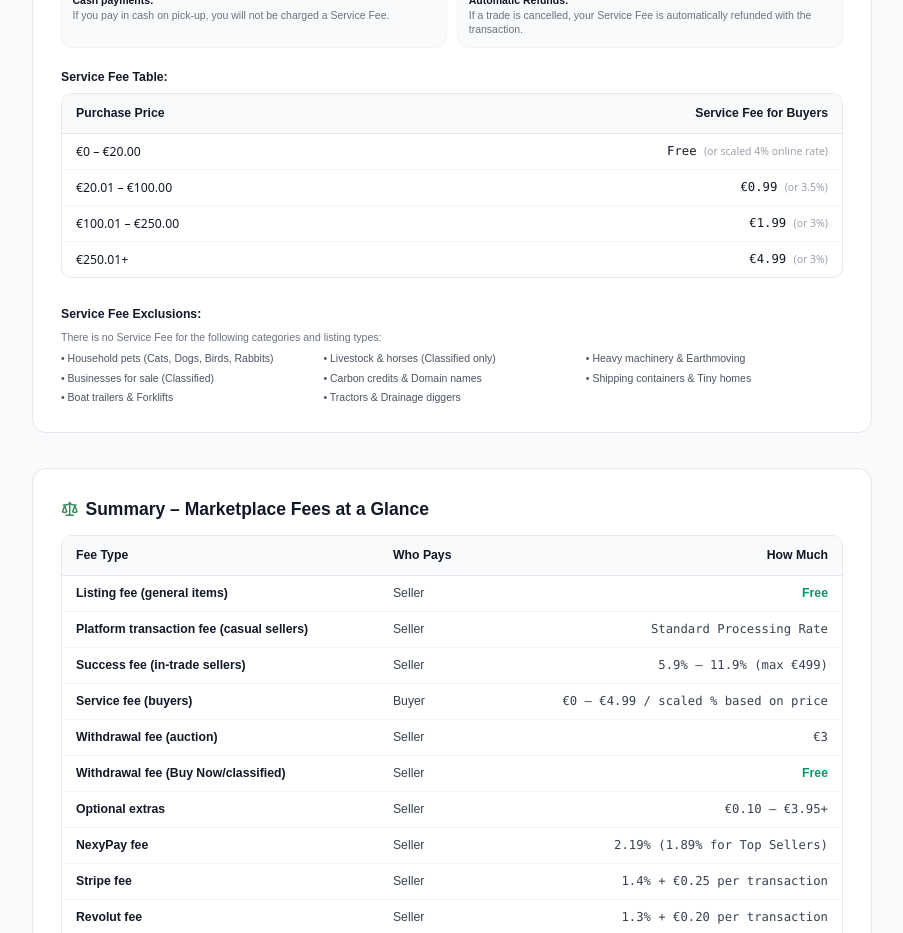
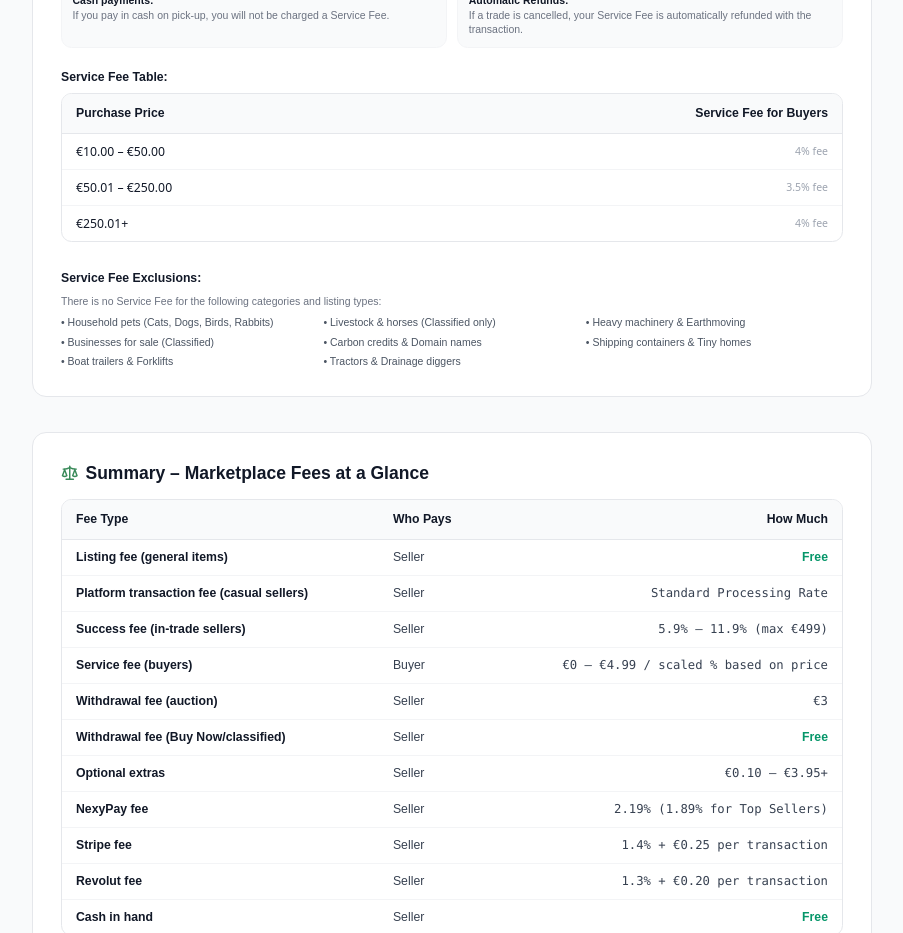
Before and after one commit to Atlas-Equity/Listme-Ireland, a Next.js app in the folder frontend/: page /fees in a window 1280 px wide. Shown: the part 3140-4073 px from the top of the page, without its empty margins (188-1091 px from the left). Built offline with nearby package versions, Linux system fonts and the light colour scheme; no server answers.

Commit message:
service fee fixes

```diff
--- a/frontend/src/app/fees/page.tsx
+++ b/frontend/src/app/fees/page.tsx
@@ -501,20 +501,16 @@ export default function MarketplaceFeesPage() {
                 </thead>
                 <tbody className="divide-y divide-gray-100 dark:divide-zinc-800 font-mono">
                   <tr>
-                    <td className="py-2.5 px-4 font-sans font-medium text-gray-900 dark:text-white">€0 – €20.00</td>
-                    <td className="py-2.5 px-4 text-right">Free <span className="text-xs text-gray-400 font-sans">(or scaled 4% online rate)</span></td>
+                    <td className="py-2.5 px-4 font-sans font-medium text-gray-900 dark:text-white">€10.00 – €50.00</td>
+                    <td className="py-2.5 px-4 text-right"><span className="text-xs text-gray-400 font-sans">4% fee</span></td>
                   </tr>
                   <tr>
-                    <td className="py-2.5 px-4 font-sans font-medium text-gray-900 dark:text-white">€20.01 – €100.00</td>
-                    <td className="py-2.5 px-4 text-right">€0.99 <span className="text-xs text-gray-400 font-sans">(or 3.5%)</span></td>
-                  </tr>
-                  <tr>
-                    <td className="py-2.5 px-4 font-sans font-medium text-gray-900 dark:text-white">€100.01 – €250.00</td>
-                    <td className="py-2.5 px-4 text-right">€1.99 <span className="text-xs text-gray-400 font-sans">(or 3%)</span></td>
+                    <td className="py-2.5 px-4 font-sans font-medium text-gray-900 dark:text-white">€50.01 – €250.00</td>
+                    <td className="py-2.5 px-4 text-right"><span className="text-xs text-gray-400 font-sans">3.5% fee</span></td>
                   </tr>
                   <tr>
                     <td className="py-2.5 px-4 font-sans font-medium text-gray-900 dark:text-white">€250.01+</td>
-                    <td className="py-2.5 px-4 text-right">€4.99 <span className="text-xs text-gray-400 font-sans">(or 3%)</span></td>
+                    <td className="py-2.5 px-4 text-right"><span className="text-xs text-gray-400 font-sans">4% fee</span></td>
                   </tr>
                 </tbody>
               </table>
--- a/frontend/src/utils/serviceFee.ts
+++ b/frontend/src/utils/serviceFee.ts
@@ -2,9 +2,9 @@
  * Listme Service Fee Calculation Utility
  *
  * Fee Tiers:
- * - €0.00 – €50.00: 0% fee (Completely fee-free!)
- * - €50.01 – €150.00: 3.5% fee
- * - €150.01+: 3% fee
+ * - 4% for €10 – €50 (all purchases up to €50 incur 4%)
+ * - 3.5% for €50.01 – €250
+ * - 4% for €250+
  */
 
 export interface ServiceFeeResult {
@@ -23,21 +23,21 @@ export function calculateServiceFee(price: number | string): ServiceFeeResult {
 
   const cleanPrice = Math.max(0, numericPrice);
 
-  let percentage = 0.0;
-  let tierLabel = '€0.00 – €50.00 (0% Fee Free)';
+  let percentage = 4.0;
+  let tierLabel = '€10 – €50 (4%)';
 
   if (cleanPrice <= 50) {
-    percentage = 0.0;
-    tierLabel = '€0.00 – €50.00 (0% Fee Free)';
-  } else if (cleanPrice <= 150) {
+    percentage = 4.0;
+    tierLabel = '€10 – €50 (4%)';
+  } else if (cleanPrice <= 250) {
     percentage = 3.5;
-    tierLabel = '€50.01 – €150.00 (3.5%)';
+    tierLabel = '€50.01 – €250.00 (3.5%)';
   } else {
-    percentage = 3.0;
-    tierLabel = '€150.01+ (3%)';
+    percentage = 4.0;
+    tierLabel = '€250.01+ (4%)';
   }
 
-  const fee = cleanPrice <= 50 ? 0 : Math.round((cleanPrice * (percentage / 100)) * 100) / 100;
+  const fee = Math.round((cleanPrice * (percentage / 100)) * 100) / 100;
   const total = Math.round((cleanPrice + fee) * 100) / 100;
 
   return {
@@ -51,7 +51,7 @@ export function calculateServiceFee(price: number | string): ServiceFeeResult {
 }
 
 export const SERVICE_FEE_TIERS = [
-  { range: '€0.00 – €50.00', feePercent: '0%', example: 'First €50 is completely fee-free (€0.00 fee)' },
-  { range: '€50.01 – €150.00', feePercent: '3.5%', example: 'e.g. €80.00 purchase = €2.80 fee' },
-  { range: '€150.01+', feePercent: '3%', example: 'e.g. €250.00 purchase = €7.50 fee' },
+  { range: '€10 – €50', feePercent: '4%', example: 'e.g. €25.00 purchase = €1.00 fee' },
+  { range: '€50.01 – €250', feePercent: '3.5%', example: 'e.g. €100.00 purchase = €3.50 fee' },
+  { range: '€250.01+', feePercent: '4%', example: 'e.g. €300.00 purchase = €12.00 fee' },
 ];
```
